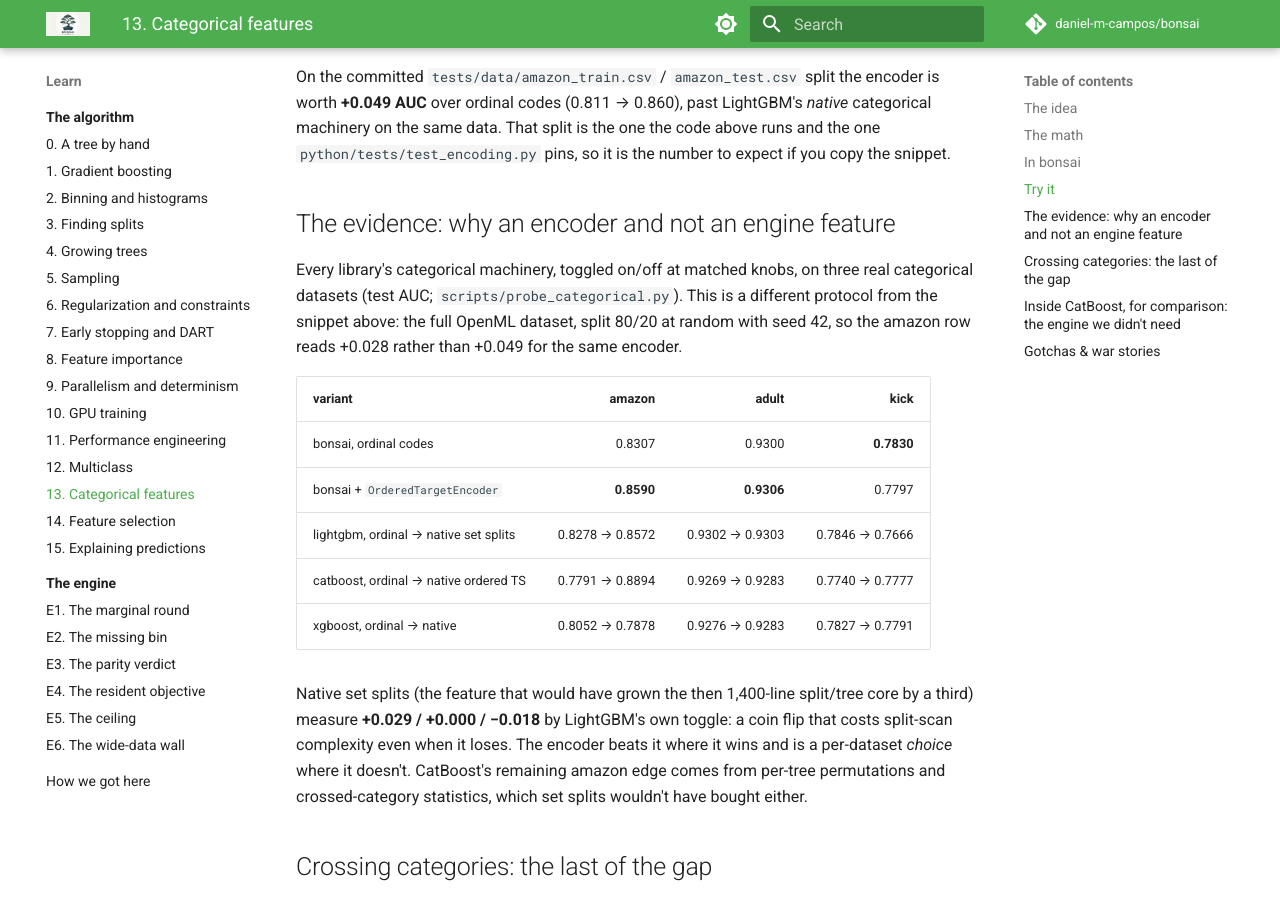
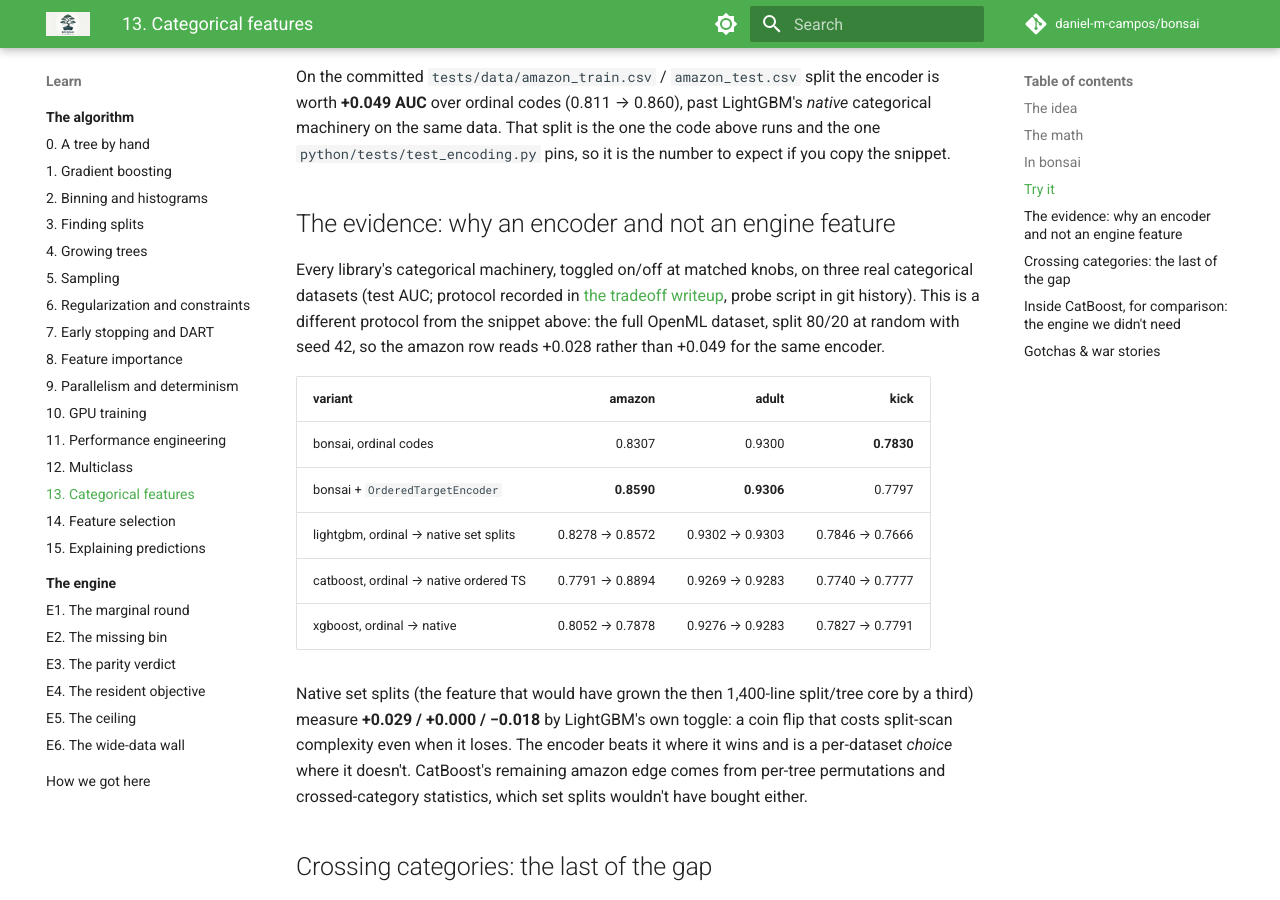
Before and after one commit to daniel-m-campos/bonsai, an MkDocs documentation site: the page built from docs/guide/13-categorical-features.md, in a window 1280 px wide and 900 px high, scrolled down 2235 px. Built offline with MkDocs 1.6.1 and Material for MkDocs 9.7.7, drawn with Linux system fonts in a browser that asks for light colours; comment, search, counter and statistics services are not loaded.

Commit message:
docs(guide): repoint the deleted probe citation
Guide 13 cited scripts/probe_categorical.py as the source of its AUC
table; the script was deleted with the other completed probes. The
protocol home is the committed tradeoff writeup, and the script stays
readable in git history.

```diff
--- a/docs/guide/13-categorical-features.md
+++ b/docs/guide/13-categorical-features.md
@@ -65,7 +65,7 @@
 
 ## The evidence: why an encoder and not an engine feature
 
-Every library's categorical machinery, toggled on/off at matched knobs, on three real categorical datasets (test AUC; `scripts/probe_categorical.py`). This is a different protocol from the snippet above: the full OpenML dataset, split 80/20 at random with seed 42, so the amazon row reads +0.028 rather than +0.049 for the same encoder.
+Every library's categorical machinery, toggled on/off at matched knobs, on three real categorical datasets (test AUC; protocol recorded in [the tradeoff writeup](../../benchmarks/categorical-tradeoff-2026-07.md), probe script in git history). This is a different protocol from the snippet above: the full OpenML dataset, split 80/20 at random with seed 42, so the amazon row reads +0.028 rather than +0.049 for the same encoder.
 
 | variant | amazon | adult | kick |
 |---|--:|--:|--:|
```
